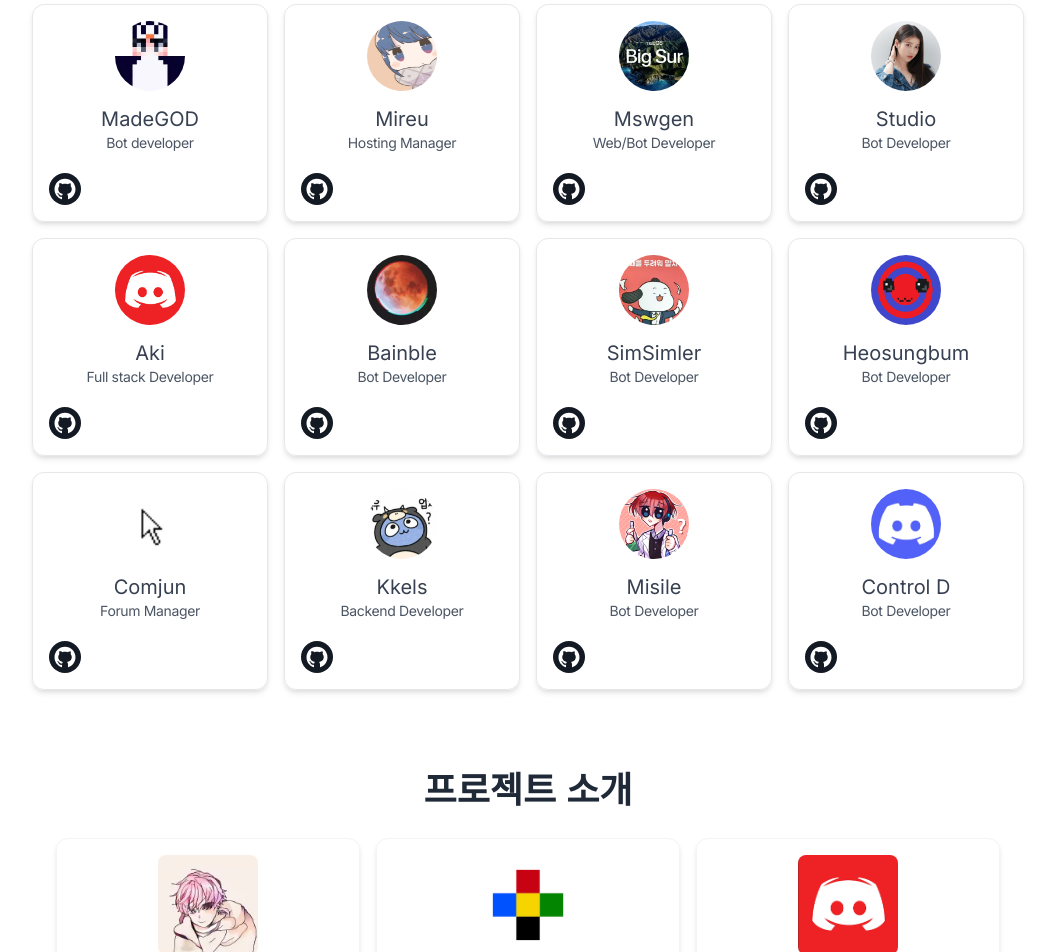
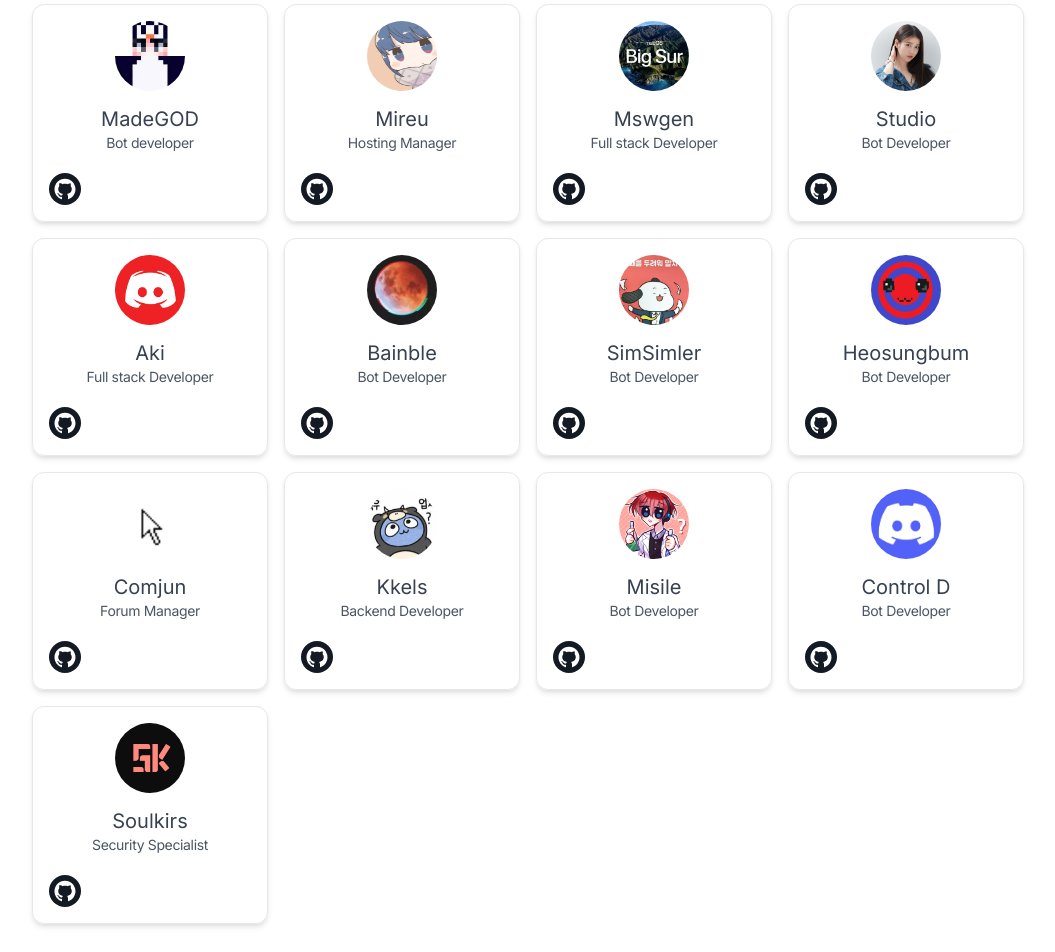
Before and after one commit to Team-int/Web, a Next.js app: page / in a window 1280 px wide. Shown: the part 1180-2132 px from the top of the page, without its empty margins (112-1167 px from the left). Built offline with nearby package versions, Linux system fonts and the light colour scheme.

Commit message:
fix: kicked setting img

```diff
--- a/pages/core.tsx
+++ b/pages/core.tsx
@@ -15,18 +15,16 @@ const Core: NextPage = () => {
         </div>
         <div className="grid grid-rows-1 md:grid-flow-col sm:grid-cols-1 justify-items-stretch">
           <div className="flex flex-row p-10 m-2 row-auto rounded-2xl border-0 bg-card dark:bg-black">
-            <div className="hidden lg:inline text-2xl font-bold text-transparent bg-clip-text bg-gradient-to-br from-yellow-400 via-red-400 to-pink-500">
+            <div className="hidden lg:inline text-3xl font-bold text-transparent bg-clip-text bg-gradient-to-br from-yellow-400 via-red-400 to-pink-500">
               웹 대시보드를 <br />
               더 빠르게. <br />
               그리고 <br />
               더 정확하게. <br />
               <br />
               Flask 기반 <br />
-              대시보드로 <br />
-              호환성과 <br />
+              대시보드로 호환성과 <br />
               사용자에게 <br />
-              완벽한 <br />
-              디자인 제공
+              완벽한 디자인 제공.
             </div>
             <div className="inline lg:hidden text-3xl font-bold text-transparent bg-clip-text bg-gradient-to-br from-yellow-400 via-red-400 to-pink-500">
               웹 대시보드 <br />
@@ -38,9 +36,6 @@ const Core: NextPage = () => {
               어려워서 검색하지 <br />
               않아도 됩니다.
             </div>
-            <div className="hidden lg:inline opacity-50 infinite_rotating_logo">
-              <Image alt="settings" src="/static/images/core/settings.svg" height={350} width={350} />
-            </div>
           </div>
           <div className="flex flex-row p-10 m-2 row-auto rounded-2xl border-0 bg-card dark:bg-black">
             <div className="mr-20 text-3xl font-bold text-transparent bg-clip-text bg-gradient-to-br from-green-400 via-blue-400 to-blue-500 justify-self-center">
@@ -49,7 +44,6 @@ const Core: NextPage = () => {
               번거롭게 <br />
               초대하지 마세요. <br />
               역할 지급부터 <br />
-              경고 지급까지. <br />
               국내 최초 웹 기반 <br />
               인증 기능까지.
             </div>
--- a/pages/index.tsx
+++ b/pages/index.tsx
@@ -46,7 +46,7 @@ const members: Record<string, memberProps> = {
     name: 'mswgen',
     profile: '/static/images/members/mswgen.webp',
     github: 'https://github.com/mswgen',
-    desc: 'Web/Bot Developer'
+    desc: 'Full stack Developer'
   },
   studio: {
     name: 'studio',
@@ -101,6 +101,12 @@ const members: Record<string, memberProps> = {
     profile: '/static/images/members/controld.jpg',
     github: 'https://github.com/copecone',
     desc: 'Bot Developer'
+  },
+  soulkirs: {
+    name: 'soulkirs',
+    profile: '/static/images/members/soulkirs.png',
+    github: 'https://github.com/soulkirs-main',
+    desc: 'Security Specialist'
   },
 }
 
```
Also changed, not shown: public/static/images/members/soulkirs.png (added).
